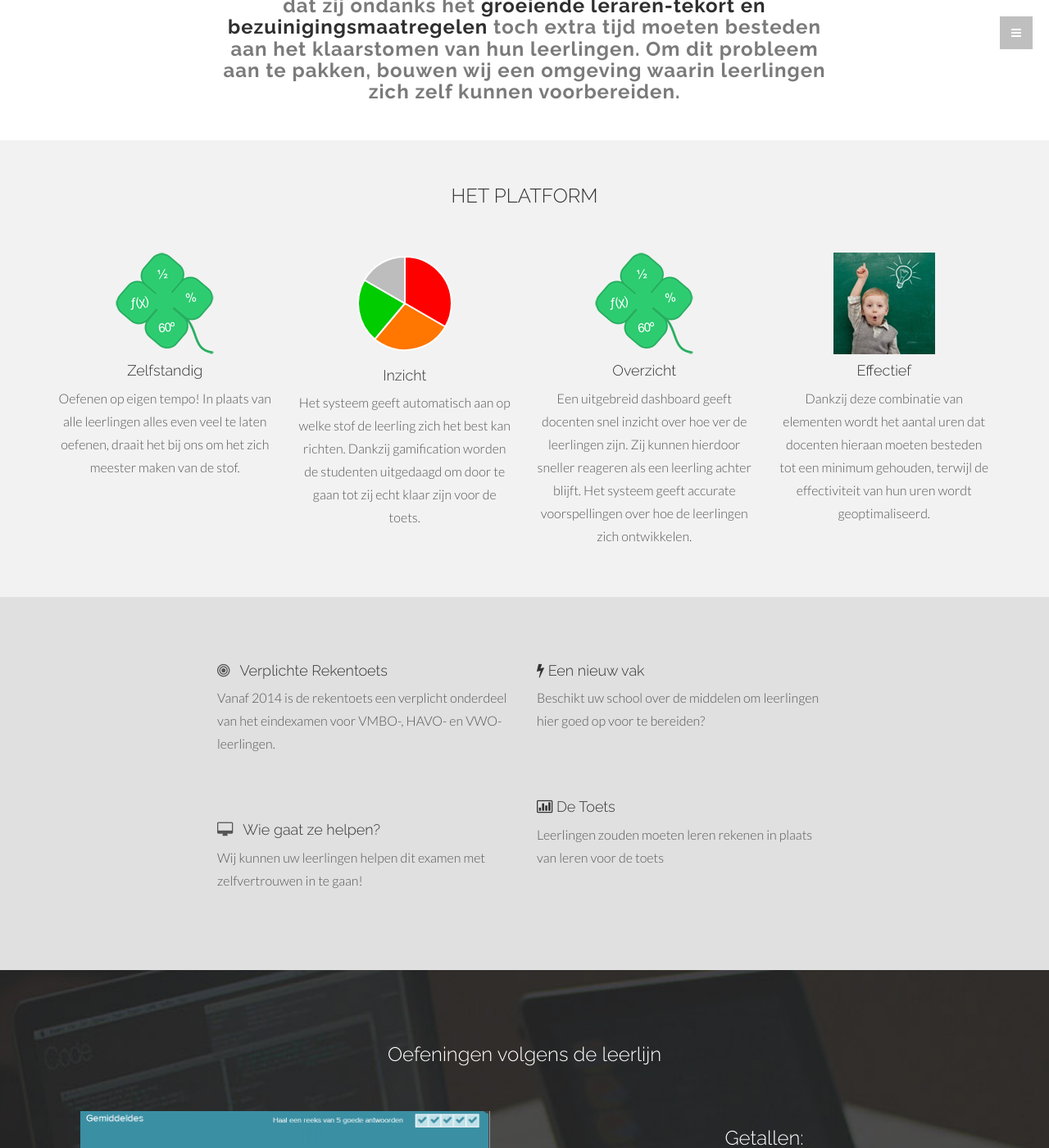
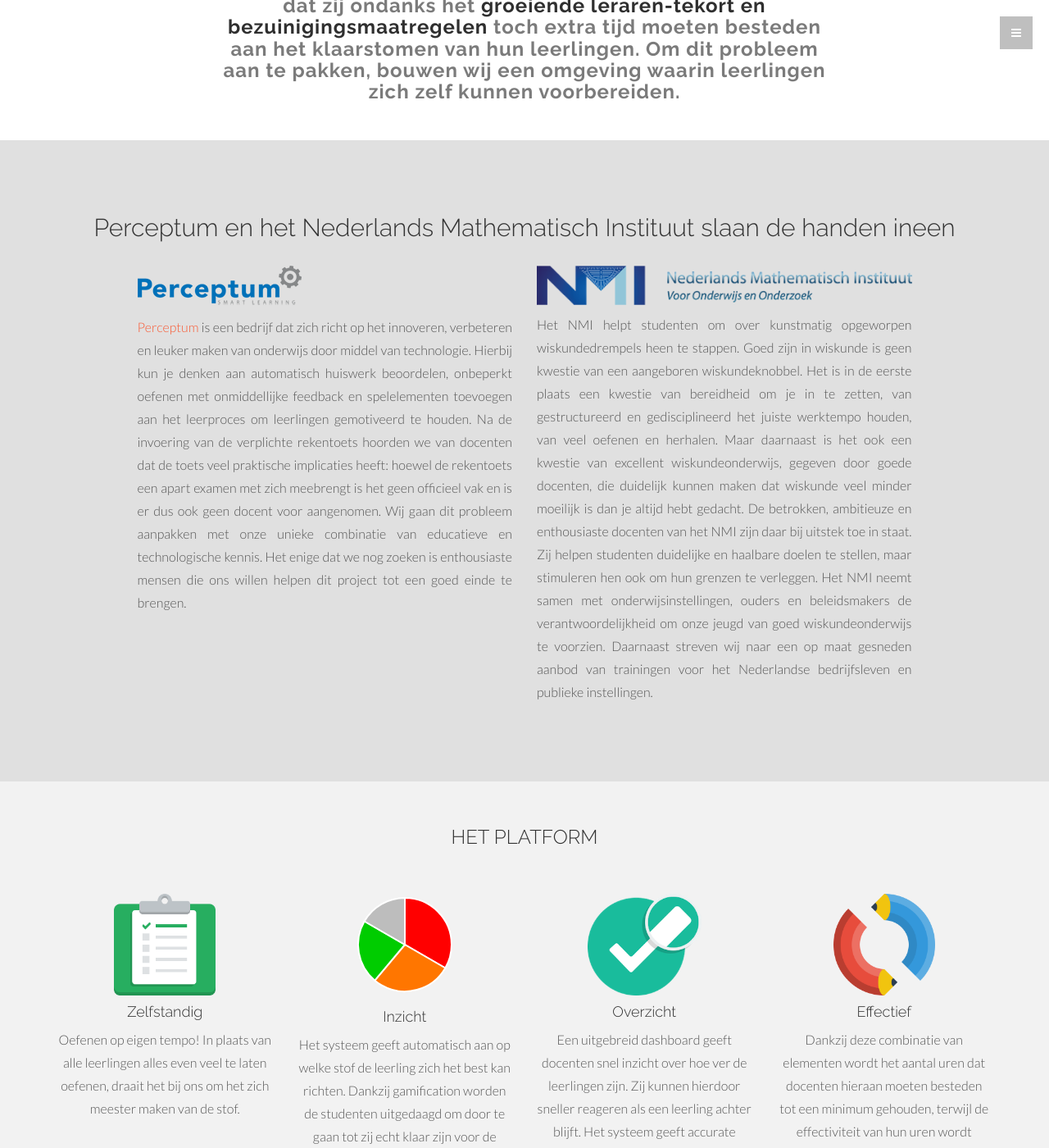
Before and after one commit to perceptum-github-transfer/verplichterekentoets, a Jekyll site: the page index.html, which Jekyll copies as it is, in a window 1280 px wide and 1400 px high, scrolled down 704 px. Shown: the whole window at 82% size. Built offline with Jekyll 4.4.1, drawn with Linux system fonts in a browser that asks for light colours; Markdown is read by kramdown in place of the engine named in the settings; some of the changed text lies outside the part shown.

Commit message:
Changes to reflect partnership with NMI

```diff
--- a/index.html
+++ b/index.html
@@ -73,7 +73,9 @@
 	<div id="headerwrap">
 		<div class="container">
 			<br>
+
 			<h1>De Rekentoets</h1>
+			<!--<h1><img src="assets/img/logoTest.svg" width="85%" ></h1>-->
 			<h2>Hoe gaan wij ons hier op voorbereiden?</h2>
 			<div class="row">
 				<br>
@@ -98,6 +100,35 @@
 		</div><!-- /container -->
 	</div><!-- /w -->
 
+
+	<div id="dg">
+	<div class="container">
+			<div class="row">
+			<div class=col-lig-1"></div>
+			<div class=col-lig-10"><h2>Perceptum en het Nederlands Mathematisch Instituut slaan de handen ineen<h2></div>
+			<div class=col-lig-1"></div>
+			<div class="col-lg-1"></div>
+				<div class="col-lg-5 desc desc-a">
+					<h4><a href="http://www.perceptum.nl"><img src="assets/img/web-perceptum_logo_fc-1-300x77-1.png" class="img-responsive"></a></h4>
+					<p STYLE="text-align: justify;"> <a href="http://www.perceptum.nl">Perceptum</a>  is een bedrijf dat zich richt op het innoveren, verbeteren en leuker maken van onderwijs door middel van technologie. Hierbij kun je denken aan automatisch huiswerk beoordelen, onbeperkt oefenen met onmiddellijke feedback en spelelementen toevoegen aan het leerproces om leerlingen gemotiveerd te houden. Na de invoering van de verplichte rekentoets hoorden we van docenten dat de toets veel praktische implicaties heeft: hoewel de rekentoets een apart examen met zich meebrengt is het geen officieel vak en is er dus ook geen docent voor aangenomen. Wij gaan dit probleem aanpakken met onze unieke combinatie van educatieve en technologische kennis. Het enige dat we nog zoeken is enthousiaste mensen die ons willen helpen dit project tot een goed einde te brengen.
+					</p>
+				</div>
+				<div class="col-lg-5 desc">
+					<h4> <a href="http://www.nlmath.nl"><img src="assets/img/nmi_logo_glossy_v2.png" class="img-responsive"></a></h4>
+
+					<p STYLE="text-align: justify;"> Het NMI helpt studenten om over kunstmatig opgeworpen wiskundedrempels heen te stappen. Goed zijn in wiskunde is geen kwestie van een aangeboren wiskundeknobbel. Het is in de eerste plaats een kwestie van bereidheid om je in te zetten, van gestructureerd en gedisciplineerd het juiste werktempo houden, van veel oefenen en herhalen. Maar daarnaast is het ook een kwestie van excellent wiskundeonderwijs, gegeven door goede docenten, die duidelijk kunnen maken dat wiskunde veel minder moeilijk is dan je altijd hebt gedacht.
+					De betrokken, ambitieuze en enthousiaste docenten van het NMI zijn daar bij uitstek toe in staat.
+					Zij helpen studenten duidelijke en haalbare doelen te stellen, maar stimuleren hen ook om hun grenzen te verleggen. Het NMI neemt samen met onderwijsinstellingen, ouders en beleidsmakers de verantwoordelijkheid om onze jeugd van goed wiskundeonderwijs te voorzien. Daarnaast streven wij naar een op maat gesneden aanbod van trainingen voor het Nederlandse bedrijfsleven en publieke instellingen.</p>
+				</div>
+				<div class="col-lg-1"></div>
+
+			</div>
+
+		</div>
+
+	</div><!-- /dg -->
+
+
 	<!-- ========== SERVICES - GREY SECTION ========== -->
 	<section id="services" name="services"></section>
 	<div id="g">
@@ -107,7 +138,7 @@
 				<br>
 				<br>
 				<div class="col-lg-3">
-					<img src="assets/img/logo.png">
+					<img src="assets/img/clipboard_icon.png" height="124px">
 					<h4>Zelfstandig</h4>
 					<p>Oefenen op eigen tempo! In plaats van alle leerlingen alles even veel te laten oefenen, draait het bij ons om het zich meester maken van de stof.</p>
 				</div>
@@ -139,13 +170,13 @@
 </p>
 				</div>
 				<div class="col-lg-3">
-					<img src="assets/img/logo.png">
+					<img src="assets/img/check_icon.png" height="124px">
 					<h4>Overzicht</h4>
 					<p>Een uitgebreid dashboard geeft docenten snel inzicht over hoe ver de leerlingen zijn. Zij kunnen hierdoor sneller reageren als een leerling achter blijft. Het systeem geeft accurate voorspellingen over hoe de leerlingen zich ontwikkelen.
 </p>
 				</div>
 				<div class="col-lg-3">
-					<img src="assets/img/gotit.jpg">
+					<img src="assets/img/pencils_icon.png" height="124px">
 					<h4>Effectief</h4>
 					<p>Dankzij deze combinatie van elementen wordt het aantal uren dat docenten hieraan moeten besteden tot een minimum gehouden, terwijl de effectiviteit van hun uren wordt geoptimaliseerd.</p>
 				</div>
@@ -187,7 +218,7 @@
 	<div id="portfoliowrap">
 		<div class="container">
 			<div class="row">
-				<h3>Oefeningen volgens de leerlijn</h3>
+				<h3>De reken methode van het NMI</h3>
 				<br>
 				<br>
 				<div class="col-lg-6 port-space">
@@ -195,33 +226,35 @@
 				</div>
 				<div class="col-lg-6 port-space">
 
-					<h3>Getallen:</h3>
-					<P><FONT COLOR="#ecf0f1">automatisch gegenereerde oefeningen zodat de leerlingen op alles voorbereid zijn</FONT></P>
+					<h3>Leerlijn:</h3>
+					<P><FONT COLOR="#ecf0f1">Oefeningen gecategoriseerd volgens de leerlijn in getallen, verhoudingen, meten en meetkunde, verbanden op de niveaus 1F, 2F en 3F</FONT></P>
 				</div>
 </div>
 <div class="row">
-
+				<div class="col-lg-12 port-space"><br></div>
 				<div class="col-lg-6 port-space">
-					<h3>Verhoudingen:</h3>
-					 <P><FONT COLOR="#ecf0f1">Visualisaties zorgen voor maximale inzicht van de stof</FONT></P>
+					<h3>Begin bij de basis:</h3>
+					 <P><FONT COLOR="#ecf0f1">Leerlingen leren de basis 8 reken-vaardigheden in plaats van een set trucjes. Inzicht staat hierbij centraal met als gevolg een fundamentele verbetering van reken- en wiskundevaardigheid</FONT></P>
 				</div>
 				<div class="col-lg-6 port-space">
 					<a href="item.html"><img src="assets/img/ratios.png" width="500px"></a>
 				</div>
 	</div>
 <div class="row">
+<div class="col-lg-12 port-space"><br></div>
 				<div class="col-lg-6 port-space">
-					<a href="item.html"><img src="assets/img/hoeken.png" width="500px"></a>
+					<a href="item.html"><img src="assets/img/rekenvideo.png" width="500px"></a>
 				</div>
 				<div class="col-lg-6 port-space">
-					<h3>Meten en Meetkunde: </h3>
-					<P><FONT COLOR="#ecf0f1">Intuïtieve interface zodat leerlingen zich volledig kunnen richten op de stof</FONT></P>
+					<h3>Lesmateriaal: </h3>
+					<P><FONT COLOR="#ecf0f1">Het lesmateriaal is samengesteld door de wiskundigen van het NMI. Hierbij staat de kwaliteit en effectiviteit van het materiaal centraal</FONT></P>
 				</div>
 	</div>
 <div class="row">
+<div class="col-lg-12 port-space"><br></div>
 				<div class="col-lg-6 port-space">
-					<h3>Verbanden:</h3>
-					 <P><FONT COLOR="#ecf0f1">Oefenen in reeksen die gestructureerd zijn voor maximale retentie bij de leerling</FONT></P>
+					<h3>Bewezen effectief:</h3>
+					 <P><FONT COLOR="#ecf0f1">De methode van het NMI is in de praktijk getest en heeft zich bewezen als zeer effectief om leerlingen op niveau te krijgen. </FONT></P>
 				</div>
 				<div class="col-lg-6 port-space">
 					<a href="item.html"><img src="assets/img/functies.png" width="500px"></a>
@@ -258,12 +291,8 @@
 	<div id="g">
 		<div class="container">
 			<div class="row">
-				<h3>Wie zijn wij?</h3>
-				<br>
-				<br>
-				<div class="col-lg-2"></div>
-				<div class="col-lg-8">
-				<p STYLE="text-align: justify;"> <a href="http://www.perceptum.nl">Perceptum</a>  is een bedrijf dat zich richt op het innoveren, verbeteren en leuker maken van onderwijs door middel van technologie. Hierbij kun je denken aan automatisch huiswerk beoordelen, onbeperkt oefenen met onmiddellijke feedback en spelelementen toevoegen aan het leerproces om leerlingen gemotiveerd te houden. Na de invoering van de verplichte rekentoets hoorden we van docenten dat de toets veel praktische implicaties heeft: hoewel de rekentoets een apart examen met zich meebrengt is het geen officieel vak en is er dus ook geen docent voor aangenomen. Wij gaan dit probleem aanpakken met onze unieke combinatie van educatieve en technologische kennis. Het enige dat we nog zoeken is enthousiaste mensen die ons willen helpen dit project tot een goed einde te brengen. Interesse? </p>
+				<h2>Geïnteresseerd?</h2>
+
 				<h3>Laat je e-mailadres achter!</h3>
 				<br>
 				<br>
```
Also changed, not shown: other parts of index.html (+1 -1 lines), assets/img/check_icon.png (added), assets/img/clipboard_icon.png (added), assets/img/logoTest.svg (added), assets/img/nmi_logo_glossy_v2.png (added), assets/img/pencils_icon.png (added), assets/img/rekenvideo.png (added), assets/img/web-perceptum_logo_fc-1-300x77-1.png (added).
